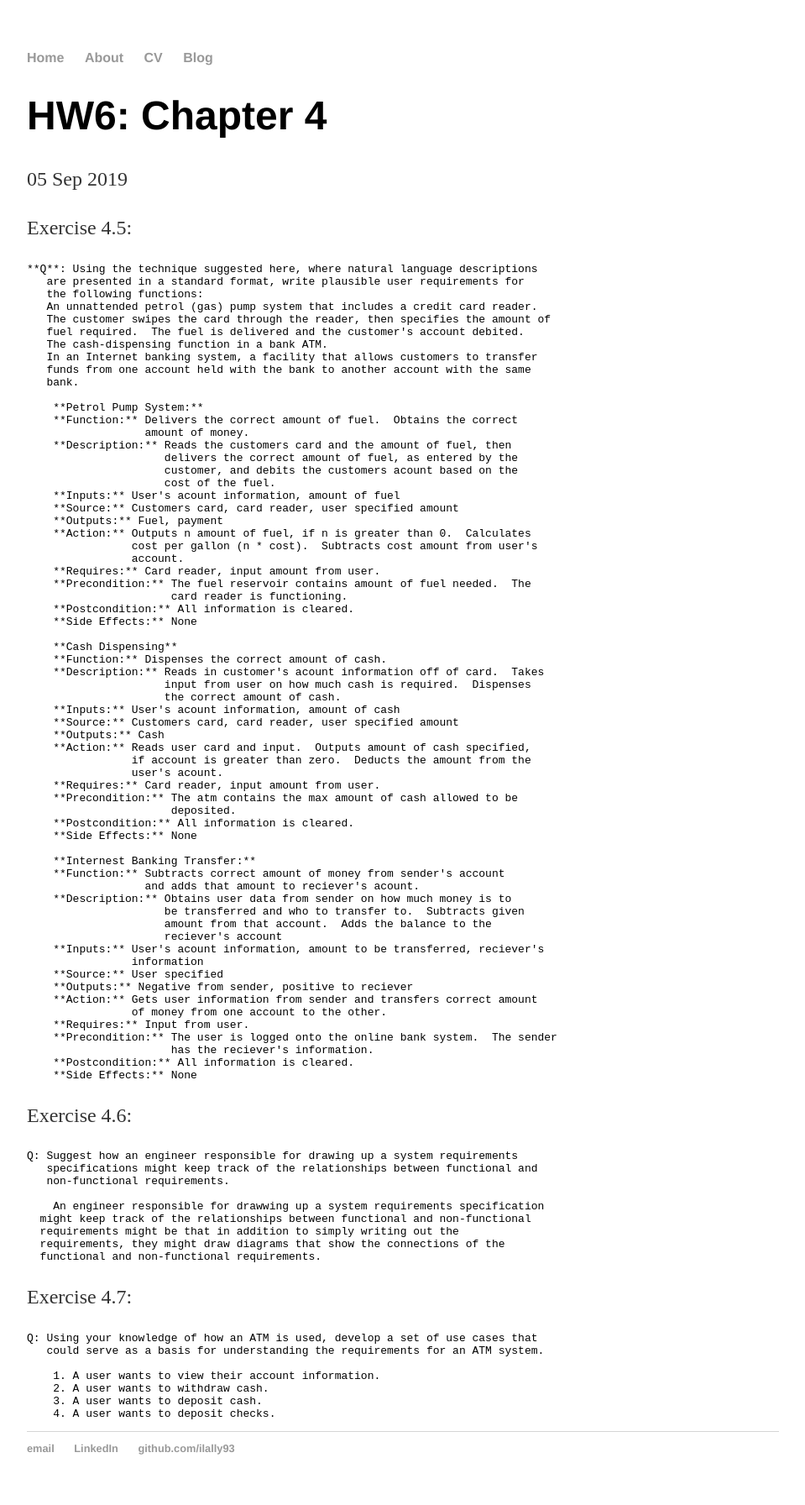
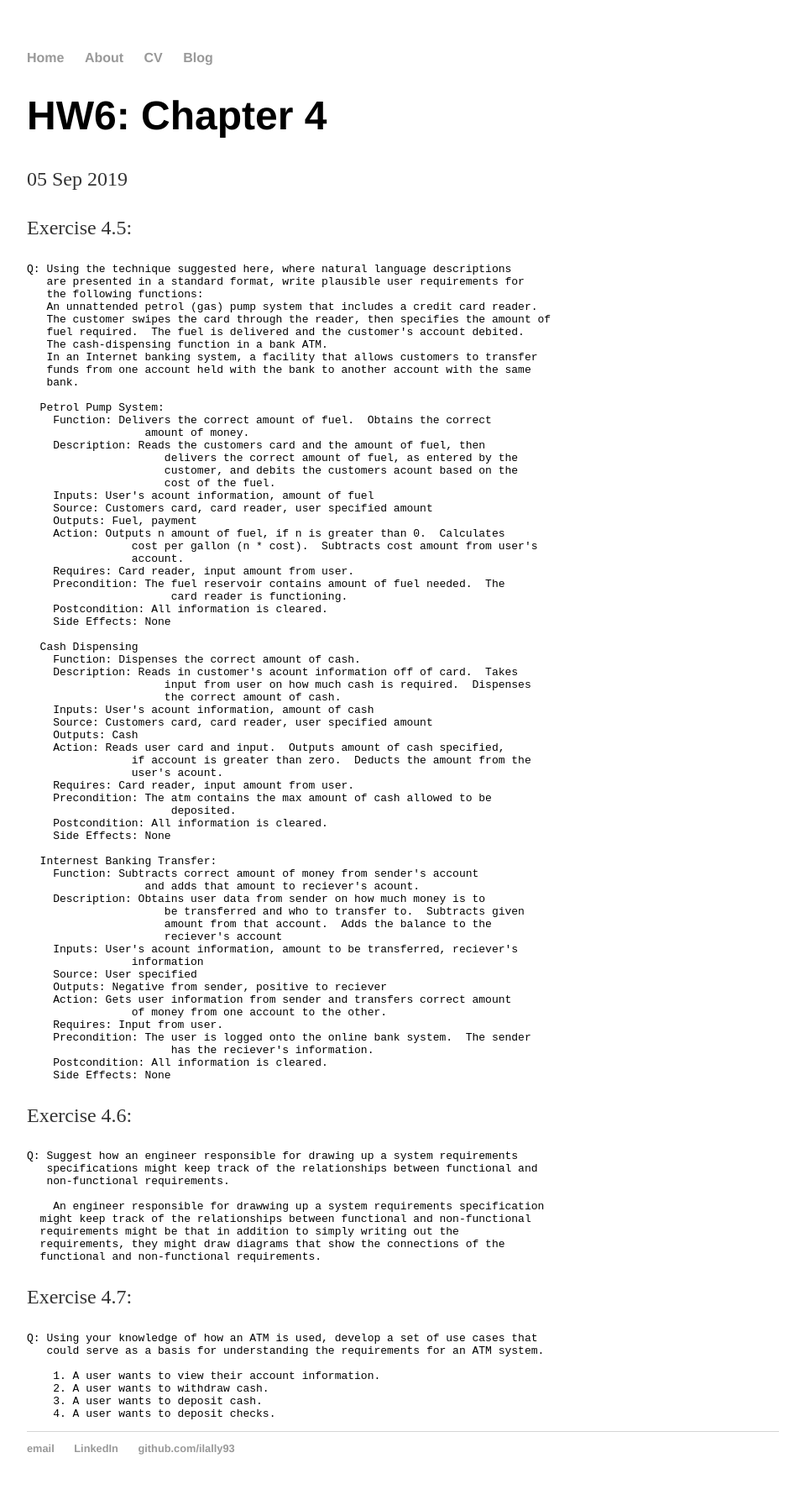
Before and after one commit to ilally93/ilally93.github.io, a Jekyll site: the page built from _posts/2019-09-05-HW6-Chapter4.md, in a window 1280 px wide. Shown: the whole page at 84% size, without its empty margins (160-1119 px from the left). Built offline with Jekyll 4.4.1, drawn with Linux system fonts in a browser that asks for light colours; part of the change alters nothing that is shown.

```diff
--- a/_posts/2019-09-05-HW6-Chapter4.md
+++ b/_posts/2019-09-05-HW6-Chapter4.md
@@ -6,7 +6,7 @@ date: 2019-09-05
 
   Exercise 4.5:
 
-    **Q**: Using the technique suggested here, where natural language descriptions
+    Q: Using the technique suggested here, where natural language descriptions
        are presented in a standard format, write plausible user requirements for
        the following functions:
        An unnattended petrol (gas) pump system that includes a credit card reader.
@@ -17,60 +17,60 @@ date: 2019-09-05
        funds from one account held with the bank to another account with the same
        bank.
 
-        **Petrol Pump System:**
-        **Function:** Delivers the correct amount of fuel.  Obtains the correct
+      Petrol Pump System:
+        Function: Delivers the correct amount of fuel.  Obtains the correct
                       amount of money.
-        **Description:** Reads the customers card and the amount of fuel, then
+        Description: Reads the customers card and the amount of fuel, then
                          delivers the correct amount of fuel, as entered by the
                          customer, and debits the customers acount based on the
                          cost of the fuel.
-        **Inputs:** User's acount information, amount of fuel
-        **Source:** Customers card, card reader, user specified amount
-        **Outputs:** Fuel, payment
-        **Action:** Outputs n amount of fuel, if n is greater than 0.  Calculates
+        Inputs: User's acount information, amount of fuel
+        Source: Customers card, card reader, user specified amount
+        Outputs: Fuel, payment
+        Action: Outputs n amount of fuel, if n is greater than 0.  Calculates
                     cost per gallon (n * cost).  Subtracts cost amount from user's
                     account.
-        **Requires:** Card reader, input amount from user.
-        **Precondition:** The fuel reservoir contains amount of fuel needed.  The
+        Requires: Card reader, input amount from user.
+        Precondition: The fuel reservoir contains amount of fuel needed.  The
                           card reader is functioning.
-        **Postcondition:** All information is cleared.
-        **Side Effects:** None
+        Postcondition: All information is cleared.
+        Side Effects: None
 
-        **Cash Dispensing**
-        **Function:** Dispenses the correct amount of cash.
-        **Description:** Reads in customer's acount information off of card.  Takes
+      Cash Dispensing
+        Function: Dispenses the correct amount of cash.
+        Description: Reads in customer's acount information off of card.  Takes
                          input from user on how much cash is required.  Dispenses
                          the correct amount of cash.
-        **Inputs:** User's acount information, amount of cash
-        **Source:** Customers card, card reader, user specified amount
-        **Outputs:** Cash
-        **Action:** Reads user card and input.  Outputs amount of cash specified,
+        Inputs: User's acount information, amount of cash
+        Source: Customers card, card reader, user specified amount
+        Outputs: Cash
+        Action: Reads user card and input.  Outputs amount of cash specified,
                     if account is greater than zero.  Deducts the amount from the
                     user's acount.
-        **Requires:** Card reader, input amount from user.
-        **Precondition:** The atm contains the max amount of cash allowed to be
+        Requires: Card reader, input amount from user.
+        Precondition: The atm contains the max amount of cash allowed to be
                           deposited.
-        **Postcondition:** All information is cleared.
-        **Side Effects:** None
+        Postcondition: All information is cleared.
+        Side Effects: None
 
-        **Internest Banking Transfer:**
-        **Function:** Subtracts correct amount of money from sender's account
+      Internest Banking Transfer:
+        Function: Subtracts correct amount of money from sender's account
                       and adds that amount to reciever's acount.
-        **Description:** Obtains user data from sender on how much money is to
+        Description: Obtains user data from sender on how much money is to
                          be transferred and who to transfer to.  Subtracts given
                          amount from that account.  Adds the balance to the
                          reciever's account
-        **Inputs:** User's acount information, amount to be transferred, reciever's
+        Inputs: User's acount information, amount to be transferred, reciever's
                     information
-        **Source:** User specified
-        **Outputs:** Negative from sender, positive to reciever
-        **Action:** Gets user information from sender and transfers correct amount
+        Source: User specified
+        Outputs: Negative from sender, positive to reciever
+        Action: Gets user information from sender and transfers correct amount
                     of money from one account to the other.
-        **Requires:** Input from user.
-        **Precondition:** The user is logged onto the online bank system.  The sender
+        Requires: Input from user.
+        Precondition: The user is logged onto the online bank system.  The sender
                           has the reciever's information.
-        **Postcondition:** All information is cleared.
-        **Side Effects:** None
+        Postcondition: All information is cleared.
+        Side Effects: None
 
 
   Exercise 4.6:
```
